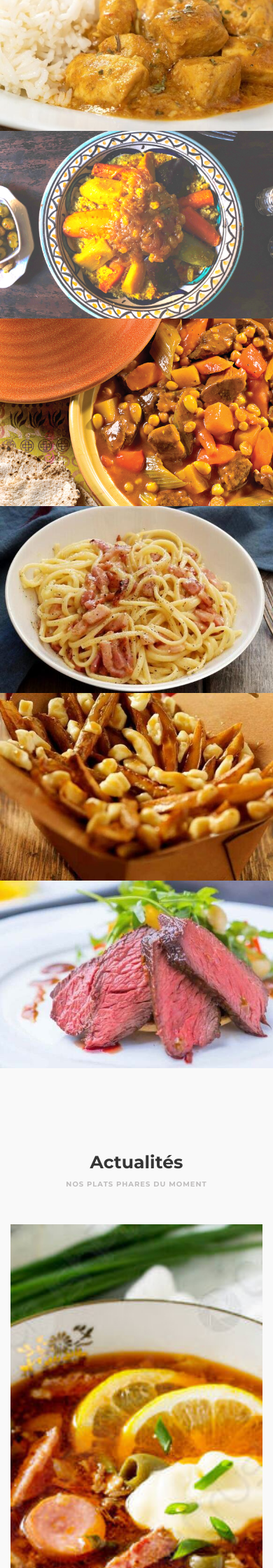
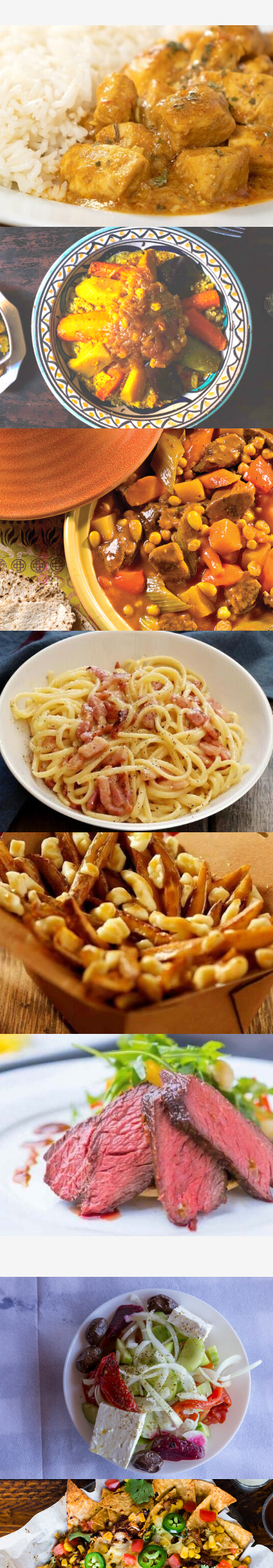
Before and after one commit to LoicKalai/projet_restaurant, a PHP site: page / in a window 390 px wide; the page is wider, and only the part inside the window is pictured. Shown: the part 3640-5880 px from the top of that part at 70% size. Run offline with PHP 8.4, Linux system fonts and the light colour scheme; some web fonts are replaced.

Commit message:
[Ajout]
Ajout des images des autres menus

```diff
--- a/css/anim_titre.css
+++ b/css/anim_titre.css
@@ -48,3 +48,7 @@
 .epice{
     margin-top: 6rem;
 }
+
+.container{
+    padding: 0;
+}
--- a/index.html
+++ b/index.html
@@ -153,12 +153,14 @@
                          </div>
 
 
+          <div class="plat"> <!----------------------Catégorie Plat------------------------------>
+
 
                     <div class="col-md-4 col-sm-6">
                               <!-- MENU THUMB -->
                               <div class="menu-thumb">
                                    <a href="./images/Plat/boeufB.jpg" class="image-popup" title="Bœuf Bourguignon">
-                                   <img src="./images/Plat/boeufB.jpg" class="img-responsive" alt="">
+                                        <img src="./images/Plat/boeufB.jpg" class="img-responsive" alt="Boeuf Bourguignon">
 
                                         <div class="menu-info">
                                              <div class="menu-item">
@@ -176,8 +178,8 @@
                          <div class="col-md-4 col-sm-6">
                               <!-- MENU THUMB -->
                               <div class="menu-thumb">
-                              <a href="./images/Plat/chachlyk.jpg" class="image-popup" title="Self-made Salad">
-                                   <img src="./images/Plat/chachlyk.jpg" class="img-responsive" alt="">
+                                   <a href="./images/Plat/chachlyk.jpg" class="image-popup" title="Brochette chachlyk">
+                                        <img src="./images/Plat/chachlyk.jpg" class="img-responsive" alt="Brochette russe Chachlyk">
 
                                         <div class="menu-info">
                                              <div class="menu-item">
@@ -196,7 +198,7 @@
                               <!-- MENU THUMB -->
                               <div class="menu-thumb">
                                    <a href="./images/Plat/gallopinto.jpg" class="image-popup" title="Les Nachos">
-                                   <img src="./images/Plat/gallopinto.jpg" class="img-responsive" alt="">
+                                        <img src="./images/Plat/gallopinto.jpg" class="img-responsive" alt="Chips mexicaine Nachos et sauce ">
 
                                         <div class="menu-info">
                                              <div class="menu-item">
@@ -215,7 +217,7 @@
                               <!-- MENU THUMB -->
                               <div class="menu-thumb">
                                    <a href="./images/Plat/solyanka.jpg" class="image-popup" title="Soupe Solyanka">
-                                   <img src="./images/Plat/solyanka.jpg" class="img-responsive" alt="">
+                                        <img src="./images/Plat/solyanka.jpg" class="img-responsive" alt="Soupe Russe Solyanka">
 
                                         <div class="menu-info">
                                              <div class="menu-item">
@@ -234,7 +236,7 @@
                               <!-- MENU THUMB -->
                               <div class="menu-thumb">
                                    <a href="./images/Plat/burrito.jpg" class="image-popup" title="Burritos">
-                                   <img src="./images/Plat/burrito.jpg" class="img-responsive" alt="">
+                                        <img src="./images/Plat/burrito.jpg" class="img-responsive" alt="Burrito">
 
                                         <div class="menu-info">
                                              <div class="menu-item">
@@ -253,7 +255,7 @@
                               <!-- MENU THUMB -->
                               <div class="menu-thumb">
                                    <a href="./images/Plat/canaralorange.jpg" class="image-popup" title="Canard à l'orange">
-                                   <img src="./images/Plat/canaralorange.jpg" class="img-responsive" alt="">
+                                        <img src="./images/Plat/canaralorange.jpg" class="img-responsive" alt="Canard à l'orange">
 
                                         <div class="menu-info">
                                              <div class="menu-item">
@@ -276,7 +278,7 @@
                               <!-- MENU THUMB -->
                               <div class="menu-thumb">
                                    <a href="./images/Plat/pollo.jpg" class="image-popup" title="Pollo curry con leche de coco">
-                                   <img src="./images/Plat/pollo.jpg" class="img-responsive" alt="">
+                                        <img src="./images/Plat/pollo.jpg" class="img-responsive" alt="Poulet Curry à base de lait de coco">
 
                                         <div class="menu-info">
                                              <div class="menu-item">
@@ -294,8 +296,8 @@
                          <div class="col-md-4 col-sm-6">
                               <!-- MENU THUMB -->
                               <div class="menu-thumb">
-                              <a href="./images/Plat/couscous.jpg" class="image-popup" title="Self-made Salad">
-                                   <img src="./images/Plat/couscous.jpg" class="img-responsive" alt="">
+                                   <a href="./images/Plat/couscous.jpg" class="image-popup" title="Couscous">
+                                        <img src="./images/Plat/couscous.jpg" class="img-responsive" alt="Couscous">
 
                                         <div class="menu-info">
                                              <div class="menu-item">
@@ -313,8 +315,8 @@
                          <div class="col-md-4 col-sm-6">
                               <!-- MENU THUMB -->
                               <div class="menu-thumb">
-                              <a href="./images/Plat/tajine-agneau-marocaine.jpg" class="image-popup" title="Chinese Noodle">
-                                   <img src="./images/Plat/tajine-agneau-marocaine.jpg" class="img-responsive" alt="">
+                                   <a href="./images/Plat/tajine-agneau-marocaine.jpg" class="image-popup" title="Tajine d'agneau">
+                                        <img src="./images/Plat/tajine-agneau-marocaine.jpg" class="img-responsive" alt="Tajine d'agneau">
 
                                         <div class="menu-info">
                                              <div class="menu-item">
@@ -332,8 +334,8 @@
                          <div class="col-md-4 col-sm-6">
                               <!-- MENU THUMB -->
                               <div class="menu-thumb">
-                              <a href="./images/Plat/patescarbo.jpg" class="image-popup" title="Rice Soup">
-                                   <img src="./images/Plat/patescarbo.jpg" class="img-responsive" alt="">
+                                   <a href="./images/Plat/patescarbo.jpg" class="image-popup" title="spaghettis carbonara">
+                                        <img src="./images/Plat/patescarbo.jpg" class="img-responsive" alt="spaghettis carbonara">
 
                                         <div class="menu-info">
                                              <div class="menu-item">
@@ -351,8 +353,8 @@
                          <div class="col-md-4 col-sm-6">
                               <!-- MENU THUMB -->
                               <div class="menu-thumb">
-                              <a href="./images/Plat/poutine.jpg" class="image-popup" title="Soupe Solyanka">
-                                   <img src="./images/Plat/poutine.jpg" class="img-responsive" alt="">
+                                   <a href="./images/Plat/poutine.jpg" class="image-popup" title="Poutine Québecoise">
+                                        <img src="./images/Plat/poutine.jpg" class="img-responsive" alt="Poutine du Québec">
 
                                         <div class="menu-info">
                                              <div class="menu-item">
@@ -369,8 +371,8 @@
                          <div class="col-md-4 col-sm-6">
                               <!-- MENU THUMB -->
                               <div class="menu-thumb">
-                              <a href="./images/Plat/viande_kangou.jpg" class="image-popup" title="Soupe Solyanka">
-                                   <img src="./images/Plat/viande_kangou.jpg" class="img-responsive" alt="">
+                                   <a href="./images/Plat/viande_kangou.jpg" class="image-popup" title="Viande de Kangourou">
+                                        <img src="./images/Plat/viande_kangou.jpg" class="img-responsive" alt="Plat viande de Kangourou">
 
                                         <div class="menu-info">
                                              <div class="menu-item">
@@ -385,6 +387,235 @@
                               </div>
                          </div>
                     </div>
+               </div>
+          </div> <!--------------------------Fin des plat---------------------------------------->
+
+          <div class="entrée"> <!-----------------------Catégorie entrée------------------------->
+
+
+               <div class="container">
+                    <div class="row">
+                         <div class="col-md-4 col-sm-6">
+                              <!-- MENU THUMB -->
+                              <div class="menu-thumb">
+                                   <a href="./images/Entrée/horiatiki.jpg" class="image-popup" title="Horiatiki, salade Grecque">
+                                        <img src="./images/Entrée/horiatiki.jpg" class="img-responsive" alt="Horiatiki, salade Grecque">
+
+                                        <div class="menu-info">
+                                             <div class="menu-item">
+                                                  <h3>Salade Horiatiki</h3>
+                                                  <p>Salade Grecque à base de concombre, tomate et feta</p>
+                                             </div>
+                                             <div class="menu-price">
+                                                  <span>12€</span>
+                                             </div>
+                                        </div>
+                                   </a>
+                              </div>
+                         </div>
+
+                         <div class="col-md-4 col-sm-6">
+                              <!-- MENU THUMB -->
+                              <div class="menu-thumb">
+                                   <a href="./images/Entrée/nacho-tout-garni.jpg" class="image-popup" title="Nachos chips mexicaine">
+                                        <img src="./images/Entrée/nacho-tout-garni.jpg" class="img-responsive" alt="Nachos chips mexicaine">
+
+                                        <div class="menu-info">
+                                             <div class="menu-item">
+                                                  <h3>Nachos</h3>
+                                                  <p>Chips Mexicaine, Nachos accompagné de sauce spicy, guacamole, jalapeños et de cheddar gratiné</p>
+                                             </div>
+                                             <div class="menu-price">
+                                                  <span>9€</span>
+                                             </div>
+                                        </div>
+                                   </a>
+                              </div>
+                         </div>
+
+                         <div class="col-md-4 col-sm-6">
+                              <!-- MENU THUMB -->
+                              <div class="menu-thumb">
+                                   <a href="./images/Entrée/salade_cesar.jpg" class="image-popup" title="Salade César">
+                                        <img src="./images/Entrée/salade_cesar.jpg" class="img-responsive" alt="Salade César">
+
+                                        <div class="menu-info">
+                                             <div class="menu-item">
+                                                  <h3>Salade César</h3>
+                                                  <p>Salade verte accompagné de blanc de poulet, d'huile d'olive et de parmesan.</p>
+                                             </div>
+                                             <div class="menu-price">
+                                                  <span>12€</span>
+                                             </div>
+                                        </div>
+                                   </a>
+                              </div>
+                         </div>
+
+                         <div class="col-md-4 col-sm-6">
+                              <!-- MENU THUMB -->
+                              <div class="menu-thumb">
+                                   <a href="./images/Entrée/salade_tofu.jpg" class="image-popup" title="Salade de Tofu">
+                                        <img src="./images/Entrée/salade_tofu.jpg" class="img-responsive" alt="Salade de Tofu">
+
+                                        <div class="menu-info">
+                                             <div class="menu-item">
+                                                  <h3>Salade estivale de Tofu</h3>
+                                                  <p>Salade verte, poivron vert, tofu en cube, huile d'olive.</p>
+                                             </div>
+                                             <div class="menu-price">
+                                                  <span>12€</span>
+                                             </div>
+                                        </div>
+                                   </a>
+                              </div>
+                         </div>
+
+                         <div class="col-md-4 col-sm-6">
+                              <!-- MENU THUMB -->
+                              <div class="menu-thumb">
+                                   <a href="images/Entrée/tzatziki.jpg" class="image-popup" title="tzatziki">
+                                        <img src="images/Entrée/tzatziki.jpg" class="img-responsive" alt="Tzatziki">
+
+                                        <div class="menu-info">
+                                             <div class="menu-item">
+                                                  <h3>Tzatziki à la grecque</h3>
+                                                  <p>Yaourt blanc, concombre huile d'olive, coriandre servit avec pita</p>
+                                             </div>
+                                             <div class="menu-price">
+                                                  <span>9€</span>
+                                             </div>
+                                        </div>
+                                   </a>
+                              </div>
+                         </div>
+                    </div>
+               </div>
+          </div> <!-----------------------------Fin des entrée------------------------------>
+
+          <div class="boisson">
+                <!-----------------------Catégorie Boisson------------------------->
+               <div class="container">
+                    <div class="row">
+                         <div class="col-md-4 col-sm-6">
+                              <!-- MENU THUMB -->
+                              <div class="menu-thumb">
+                                   <a href="/images/Boisson/bière.jpg" class="image-popup" title="Bière">
+                                        <img src="/images/Boisson/bière.jpg" class="img-responsive" alt="Bière blonde">
+
+                                        <div class="menu-info">
+                                             <div class="menu-item">
+                                                  <h3>Bière blonde</h3>
+                                                  <p>Bière blonde d'origine belge</p>
+                                             </div>
+                                             <div class="menu-price">
+                                                  <span>5€</span>
+                                             </div>
+                                        </div>
+                                   </a>
+                              </div>
+                         </div>
+
+                         <div class="col-md-4 col-sm-6">
+                              <!-- MENU THUMB -->
+                              <div class="menu-thumb">
+                                   <a href="/images/Boisson/café.jpg" class="image-popup" title="Café">
+                                        <img src="/images/Boisson/café.jpg" class="img-responsive" alt="Café noir">
+
+                                        <div class="menu-info">
+                                             <div class="menu-item">
+                                                  <h3>Café Noir</h3>
+                                                  <p>Café fort noir</p>
+                                             </div>
+                                             <div class="menu-price">
+                                                  <span>2€</span>
+                                             </div>
+                                        </div>
+                                   </a>
+                              </div>
+                         </div>
+
+                         <div class="col-md-4 col-sm-6">
+                              <!-- MENU THUMB -->
+                              <div class="menu-thumb">
+                                   <a href="/images/Boisson/eau.jpg" class="image-popup" title="eau">
+                                        <img src="/images/Boisson/eau.jpg" class="img-responsive" alt="Verre d'eau">
+
+                                             <div class="menu-info">
+                                                  <div class="menu-item">
+                                                       <h3>Eau plate</h3>
+                                                       <p>Eau minérale</p>
+                                                  </div>
+                                                  <div class="menu-price">
+                                                       <span>1€</span>
+                                                  </div>
+                                             </div>
+                                        </a>
+                                   </div>
+                              </div>
+                         </div>
+
+
+                         <div class="col-md-4 col-sm-6">
+                              <!-- MENU THUMB -->
+                              <div class="menu-thumb">
+                                   <a href="./images/Boisson/pinacolada.jpg" class="image-popup" title="Piña">
+                                        <img src="/images/Boisson/pinacolada.jpg" class="img-responsive" alt="Piña colada">
+
+                                        <div class="menu-info">
+                                             <div class="menu-item">
+                                                  <h3>Piña Colada</h3>
+                                                  <p>Cocktail Piña Colada à base de rhum, d'ananas et de coco</p>
+                                             </div>
+                                             <div class="menu-price">
+                                                  <span>7€</span>
+                                             </div>
+                                        </div>
+                                   </a>
+                              </div>
+                         </div>
+
+                         <div class="col-md-4 col-sm-6">
+                              <!-- MENU THUMB -->
+                              <div class="menu-thumb">
+                                   <a href="/images/Boisson/soda.jpg" class="image-popup" title="Soda">
+                                        <img src="/images/Boisson/soda.jpg" class="img-responsive" alt="Soda">
+
+                                        <div class="menu-info">
+                                             <div class="menu-item">
+                                                  <h3>Soda</h3>
+                                                  <p>Soda à base de cola</p>
+                                             </div>
+                                             <div class="menu-price">
+                                                  <span>2€</span>
+                                             </div>
+                                        </div>
+                                   </a>
+                              </div>
+                         </div>
+
+                         <div class="col-md-4 col-sm-6">
+                              <!-- MENU THUMB -->
+                              <div class="menu-thumb">
+                                   <a href="/images/Boisson/jusdefruit.jpg" class="image-popup" title="Jus">
+                                        <img src="/images/Boisson/jusdefruit.jpg" class="img-responsive" alt="Jus de fruit">
+
+                                        <div class="menu-info">
+                                             <div class="menu-item">
+                                                  <h3>Jus de fruit</h3>
+                                                  <p>Jus pressé mutlifruit</p>
+                                             </div>
+                                             <div class="menu-price">
+                                                  <span>4€</span>
+                                             </div>
+                                        </div>
+                                   </a>
+                              </div>
+                         </div>
+
+
+               </div>
+
           </div>
      </section>
           <!----------------------------Fin du Menu----------------------------------------->
```
Also changed, not shown: css/change.css (line endings or trailing spaces). Lines whose indentation alone changed are shown as unchanged.
